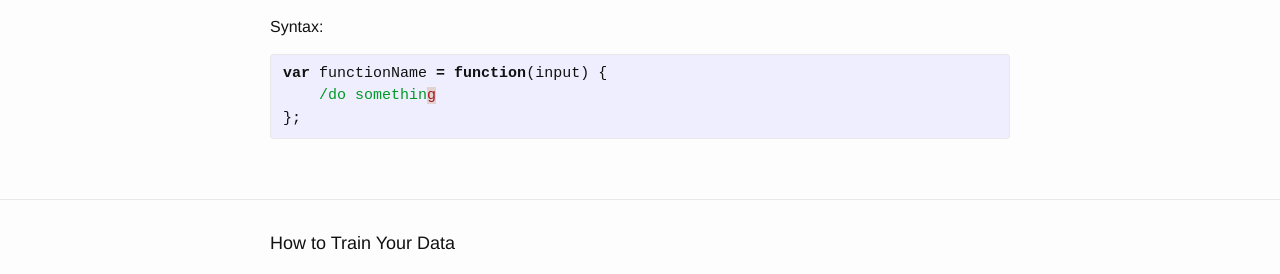
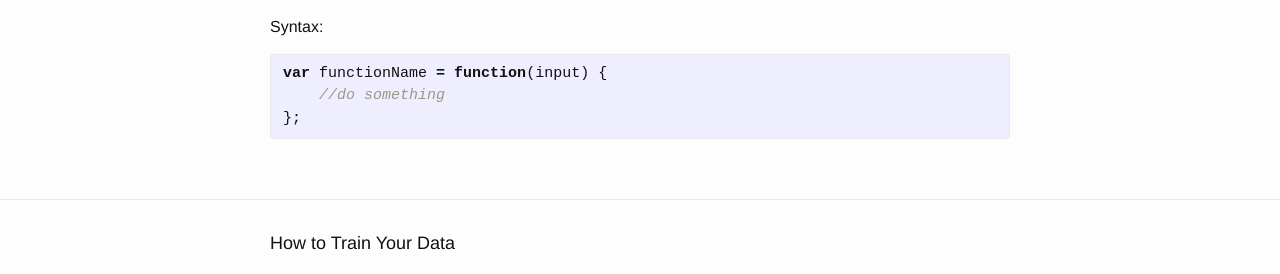
Before and after one commit to seiteta/seiteta.github.io_old, a Jekyll site: the page built from _posts/2015-03-18-javascript-reference.md, in a window 1280 px wide. Shown: the part 388-662 px from the top of the page. Built offline with Jekyll 4.4.1, drawn with Linux system fonts in a browser that asks for light colours.

Commit message:
Update 2015-03-18-javascript-reference.md

```diff
--- a/_posts/2015-03-18-javascript-reference.md
+++ b/_posts/2015-03-18-javascript-reference.md
@@ -15,6 +15,6 @@ var timesTwo = function(number) {
 Syntax:
 {% highlight javascript %}
 var functionName = function(input) {
-    /do something
+    //do something
 };
 {% endhighlight %}
```
